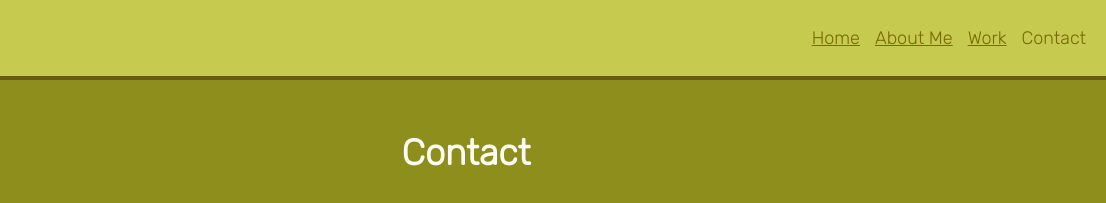
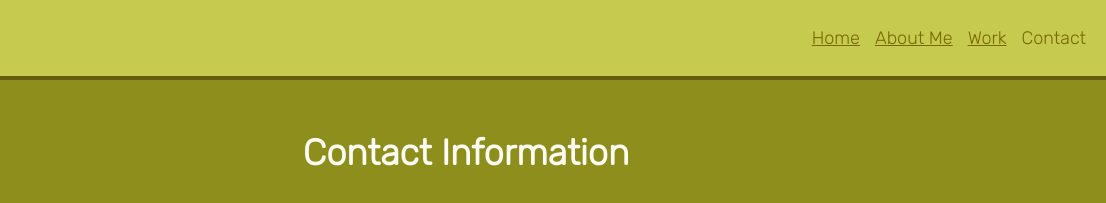
Before and after one commit to liankhek/portfolio-website, a plain HTML site: page contact.html in a window 1280 px wide. Shown: the top 203 px of the page, 174-1280 px from the left. Drawn offline with nearby package versions, Linux system fonts and the light colour scheme.

Commit message:
Update contact.html

```diff
--- a/contact.html
+++ b/contact.html
@@ -52,7 +52,7 @@
 
                 <!---------main ----------->
                 <main>
-                    <h1>Contact</h1>
+                    <h1>Contact Information</h1>
                     <address class="contact-info">
 
                         Lian Khek<br>
```
